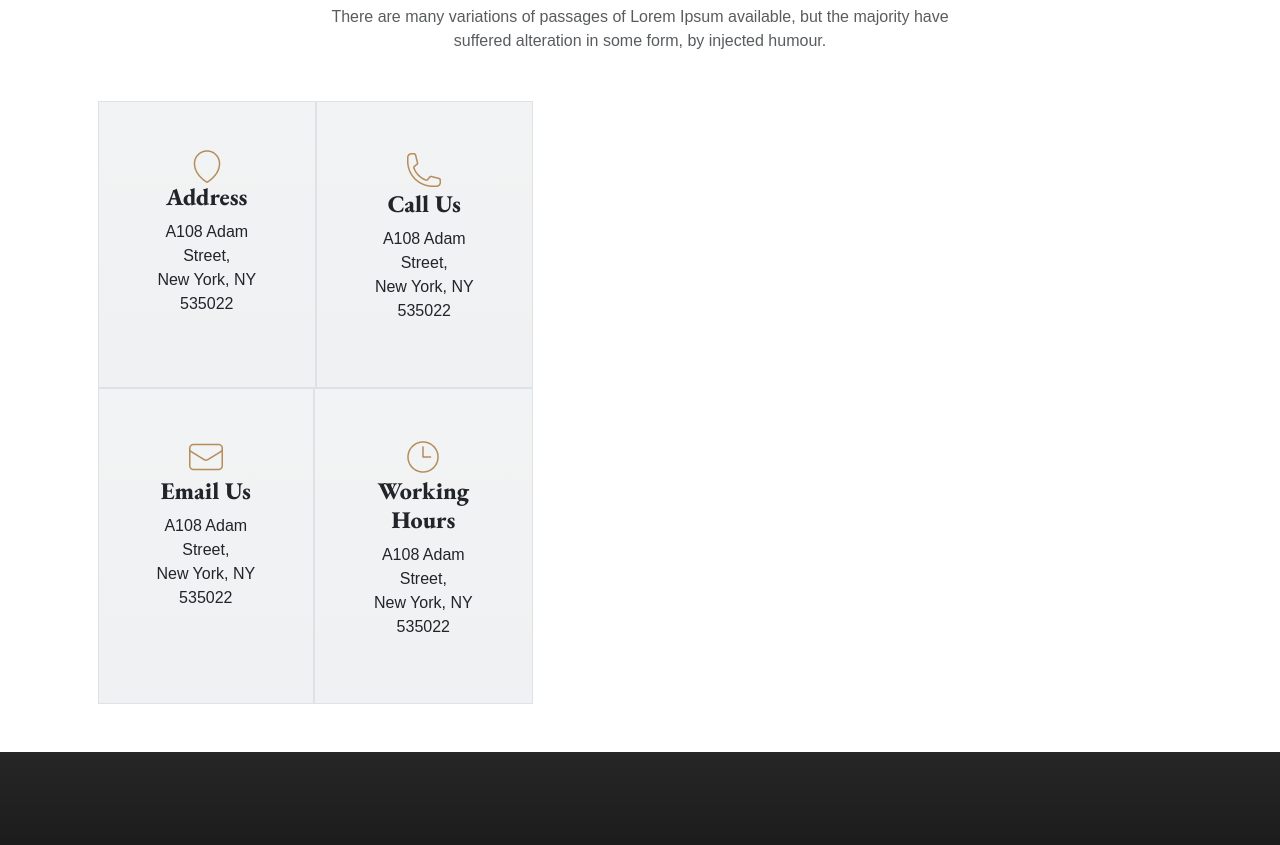
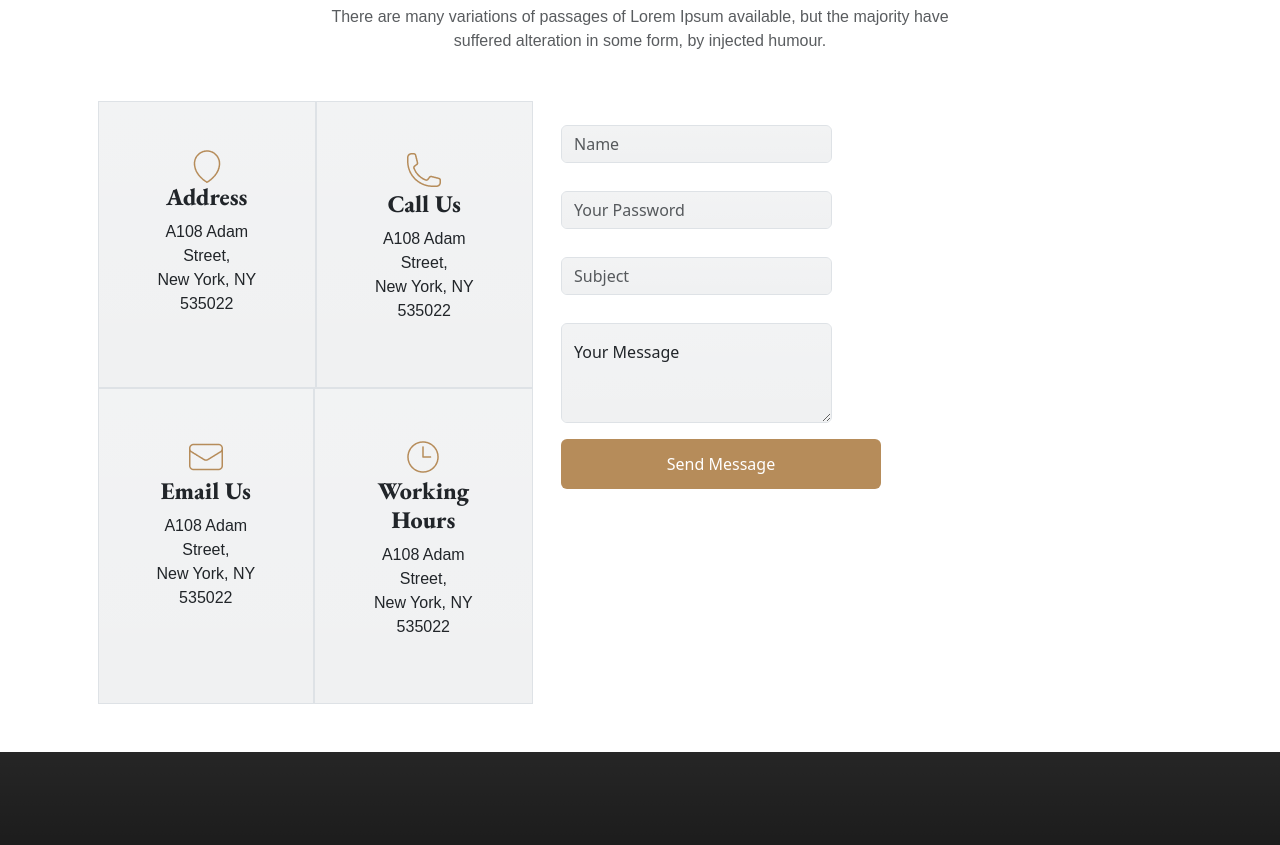
Before and after one commit to EsratHossan/legal-website, a plain HTML site: page index.html in a window 1280 px wide. Shown: the part 2815-3660 px from the top of the page. Drawn offline with nearby package versions, Linux system fonts and the light colour scheme.

Commit message:
final website

```diff
--- a/Styles/style.css
+++ b/Styles/style.css
@@ -61,6 +61,14 @@ p{
 .bg-legal{
     background: #B68C5A;
 }
+.btn-secondary{
+    background-color:#B68C5A ;
+    color: white;
+    border-radius: 6px;
+    border: none;
+    width: 320px;
+    height: 50px;
+}
 /* Footer Section */
 .boxes input{
     height: 50px;
--- a/index.html
+++ b/index.html
@@ -273,6 +273,32 @@
             </div>
           </div>
         </div>
+        <div class="ps-3 col-12 col-md-6 justify-content-center align-items-center">
+          <div class="col-12 col-md-6">
+            <form action="">
+              <div class="mb-1">
+                <label for="exampleInputEmail" class="form-label"></label>
+                <input type="email" class="form-control bg-secondary bg-gradient bg-opacity-10" id="exampleInputEmail" aria-describedby="emailHelp" placeholder="Name">
+              </div>
+              <div class="mb-1">
+                <label for="exampleInputPassword" class="form-label"></label>
+                <input type="Password" class="form-control bg-secondary bg-gradient bg-opacity-10" id="exampleInputPassword" placeholder="Your Password">
+              </div>
+              <div class="mb-1">
+                <label for="exampleInputPassword" class="form-label"></label>
+                <input type="Password" class="form-control bg-secondary bg-gradient bg-opacity-10" id="exampleInputPassword" placeholder="Subject">
+              </div>
+              <div class="mb-1">
+                <label for="exampleInputPassword" class="form-label"></label>
+                <div class="form-floating">
+                  <textarea class="form-control bg-secondary bg-gradient bg-opacity-10" placeholder="Leave a comment here" id="floatingTextarea2" style="height: 100px;"></textarea>
+                  <label for="floatingTextarea2">Your Message</label>
+                </div>
+                <button type="submit" class="btn-secondary mt-3">Send Message</button>
+              </div>
+            </form>
+          </div>
+        </div>
       </div>
     </section>
     </main>
```
